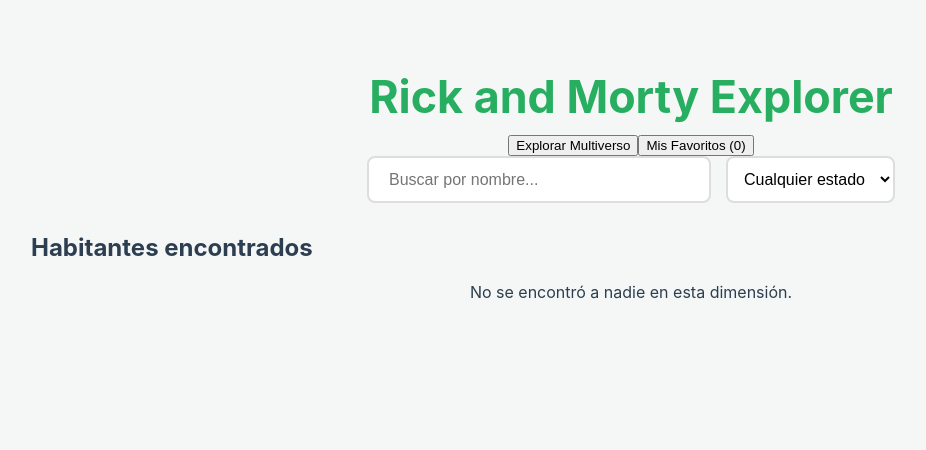
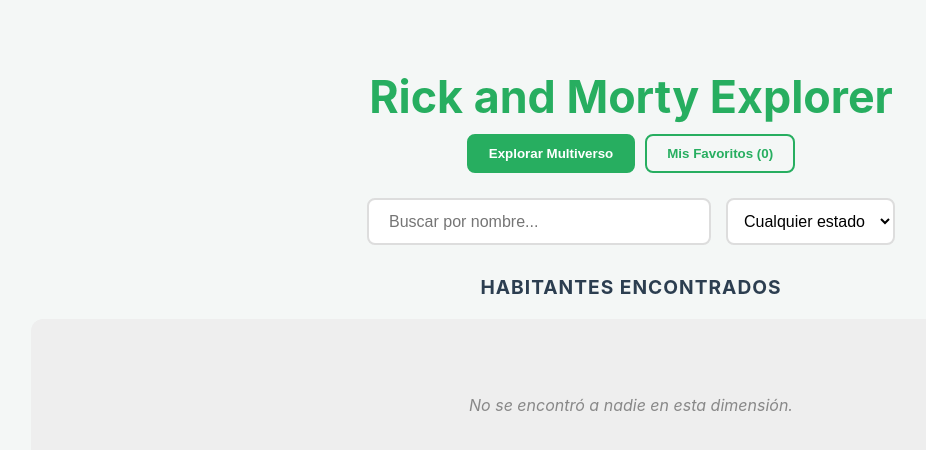
Before and after one commit to RobertoNDH/Rick-and-Morty-Explorer, a React (Vite) app: page / in a window 1280 px wide. Shown: the top 450 px of the page, without its empty margins (9-935 px from the left). Built offline with nearby package versions, Linux system fonts and the light colour scheme; no server answers.

Commit message:
style: design view controls, favorite buttons and empty state feedback

```diff
--- a/src/assets/index.css
+++ b/src/assets/index.css
@@ -31,3 +31,51 @@
   font-size: 2.8rem;
   margin-bottom: 10px;
 }
+
+.view-controls {
+  margin-bottom: 25px;
+  display: flex;
+  justify-content: center;
+  gap: 10px;
+}
+
+.btn-toggle {
+  padding: 10px 20px;
+  border: 2px solid var(--primary-green);
+  background: transparent;
+  color: var(--primary-green);
+  border-radius: 8px;
+  cursor: pointer;
+  font-weight: bold;
+  transition: all 0.3s ease;
+}
+
+.btn-toggle.active {
+  background: var(--primary-green);
+  color: white;
+}
+
+.btn-toggle:hover {
+  background: rgba(39, 174, 96, 0.1);
+}
+
+.btn-toggle.active:hover {
+  background: var(--primary-green);
+}
+
+.section-title {
+  text-align: center;
+  margin: 20px 0;
+  color: var(--dark-blue);
+  font-size: 1.2rem;
+  text-transform: uppercase;
+  letter-spacing: 1px;
+}
+
+.empty-state {
+  padding: 60px;
+  background: #eee;
+  border-radius: 12px;
+  color: #888;
+  font-style: italic;
+}
--- a/src/features/characters/characters.css
+++ b/src/features/characters/characters.css
@@ -170,3 +170,34 @@
   cursor: not-allowed;
   transform: none;
 }
+
+.card-image-container {
+  position: relative;
+}
+
+.fav-button {
+  position: absolute;
+  top: 10px;
+  right: 10px;
+  background: rgba(255, 255, 255, 0.8);
+  border: none;
+  border-radius: 50%;
+  width: 40px;
+  height: 40px;
+  display: flex;
+  align-items: center;
+  justify-content: center;
+  cursor: pointer;
+  font-size: 1.2rem;
+  transition: all 0.2s ease;
+  box-shadow: 0 2px 5px rgba(0,0,0,0.2);
+}
+
+.fav-button:hover {
+  transform: scale(1.1);
+  background: white;
+}
+
+.fav-button.active {
+  background: white;
+}
```
